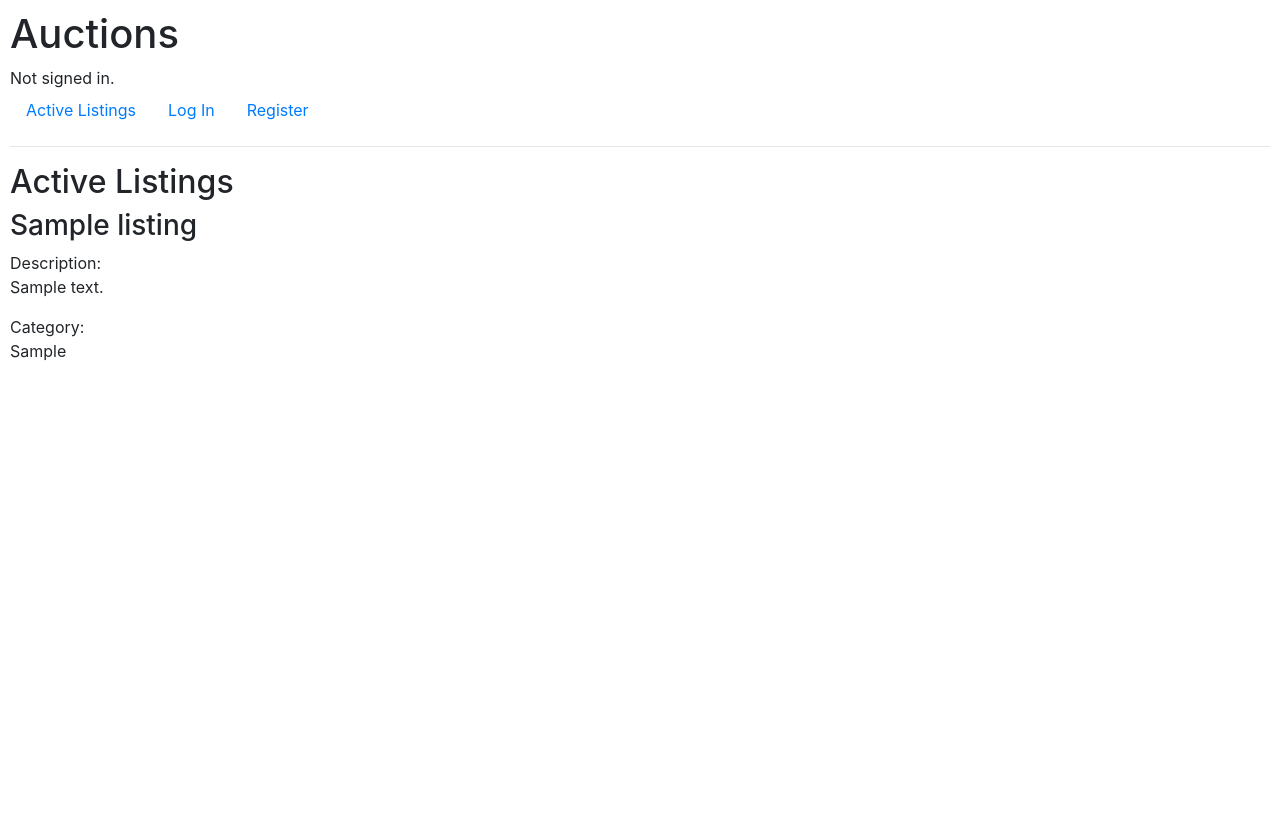
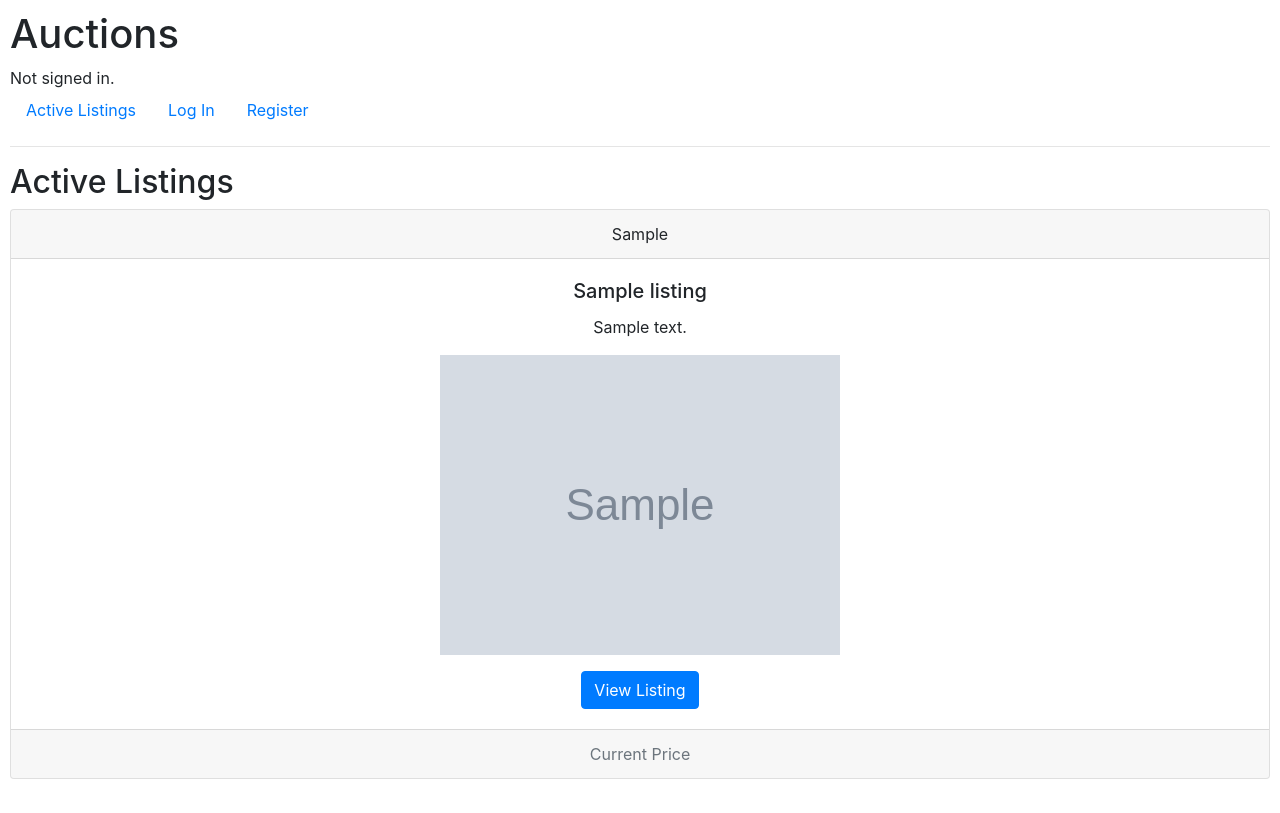
Before and after one commit to sjsumera/commerce, a Django app: page / in a window 1280 px wide. Before the commit the page ends 361 px from the top, so only its background shows below. Run offline with Django 3.2, Linux system fonts and the light colour scheme; tables that the repository leaves empty hold one stand-in row (values such as "Sample post"); grey boxes marked "Sample" are stand-in pictures; some libraries are stand-ins or nearby versions.

Commit message:
Added listings to homepage and associated users with listing

```diff
--- a/auctions/models.py
+++ b/auctions/models.py
@@ -13,9 +13,10 @@ class Listing(models.Model):
     starting_bid = models.DecimalField(max_digits=20, decimal_places=2, blank=False)
     image_url = models.URLField(blank=True)
     category = models.CharField(max_length=30, blank=True)
+    selling_user = models.ForeignKey(User, null=True, on_delete=models.SET_NULL)
 
     def __str__(self):
-        return f"{self:id}: {self.title} {self.description} {self.starting_bid}"
+        return f"{self.id}: {self.title} {self.description} {self.starting_bid}"
 
 
 class Bid(models.Model):
--- a/auctions/templates/auctions/index.html
+++ b/auctions/templates/auctions/index.html
@@ -4,9 +4,22 @@
     <h2>Active Listings</h2>
 
     {% for listing in listings %}
-        <h3>{{listing.title}}</h3>
-        Description: <p>{{listing.description}}</p>
-        Category: <p>{{listing.category}}</p>
+        <div class="card text-center">
+            <div class="card-header">
+                {{listing.category}}
+            </div>
+            <div class="card-body">
+            <h5 class="card-title">{{listing.title}}</h5>
+            <p class="card-text">{{listing.description}}</p>
+            {% if listing.image_url %}
+                <p><img src="{{ listing.image_url }}" alt="Photo of {{listing.title}}"></p>
+            {% endif %}
+            <a href="{% url 'item' listing.id %}" class="btn btn-primary">View Listing</a>
+            </div>
+            <div class="card-footer text-muted">
+            Current Price
+            </div>
+        </div>
         <br>
     {%endfor%}
 
--- a/auctions/urls.py
+++ b/auctions/urls.py
@@ -7,5 +7,6 @@ urlpatterns = [
     path("login", views.login_view, name="login"),
     path("logout", views.logout_view, name="logout"),
     path("register", views.register, name="register"),
-    path("new", views.new_listing, name="new")
+    path("new", views.new_listing, name="new"),
+    path("items/<int:item_id>", views.item, name="item")
 ]
--- a/auctions/views.py
+++ b/auctions/views.py
@@ -67,12 +67,25 @@ def register(request):
 def new_listing(request):
     """
     View to handle displaying the new listing form and process saving the form.
-    If form input is valid, process save and redirect user.
+    If form input is valid, process save and redirect user. Citing this article for how I
+    associated the authenticated user with the form:
+    https://www.geeksforgeeks.org/associate-user-to-its-upload-post-in-django/
     """
     form = ListingForm(request.POST or None)
 
     if form.is_valid():
-        form.save()
-        return HttpResponseRedirect(reverse("index"))
+        if float(form['starting_bid'].value()) > 0:
+            object = form.save(commit=False)
+            object.selling_user = request.user
+            object.save()
+            return HttpResponseRedirect(reverse("index"))
+        else:
+            return render(request, "auctions/new_listing.html",
+                          {"form": form, "message": "Starting bid must be greater than 0"})
 
     return render(request, "auctions/new_listing.html", {"form": form})
+
+
+def item(request, item_id):
+    item = Listing.objects.get(id=item_id)
+    return render(request, "auctions/items.html", {"item": item})
```
